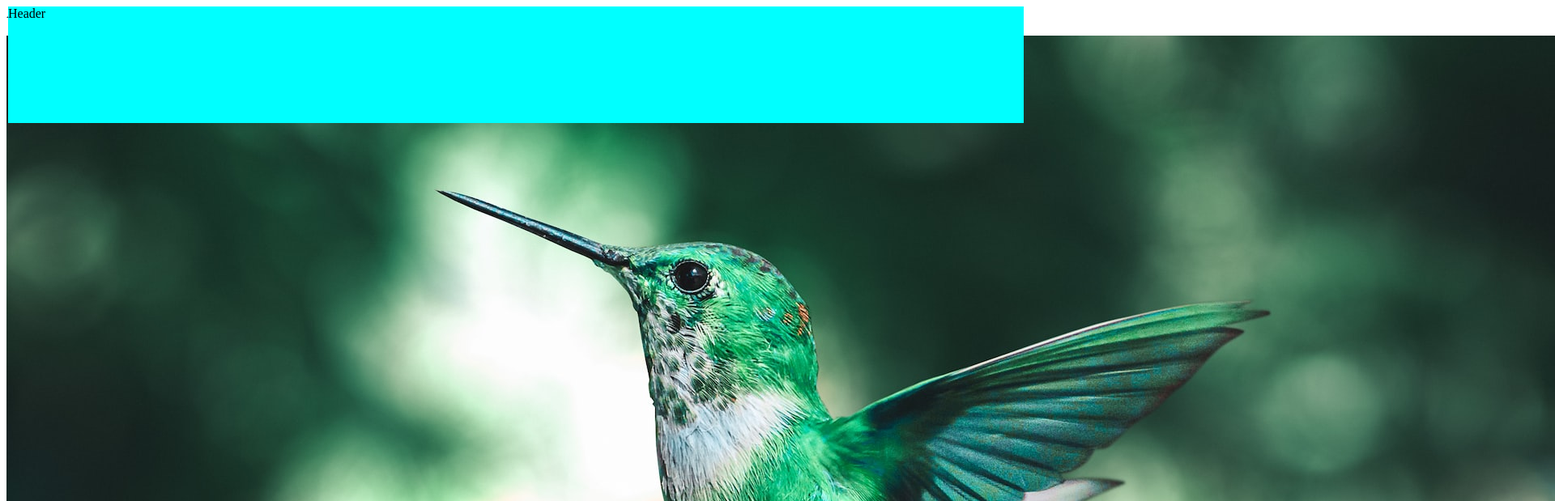
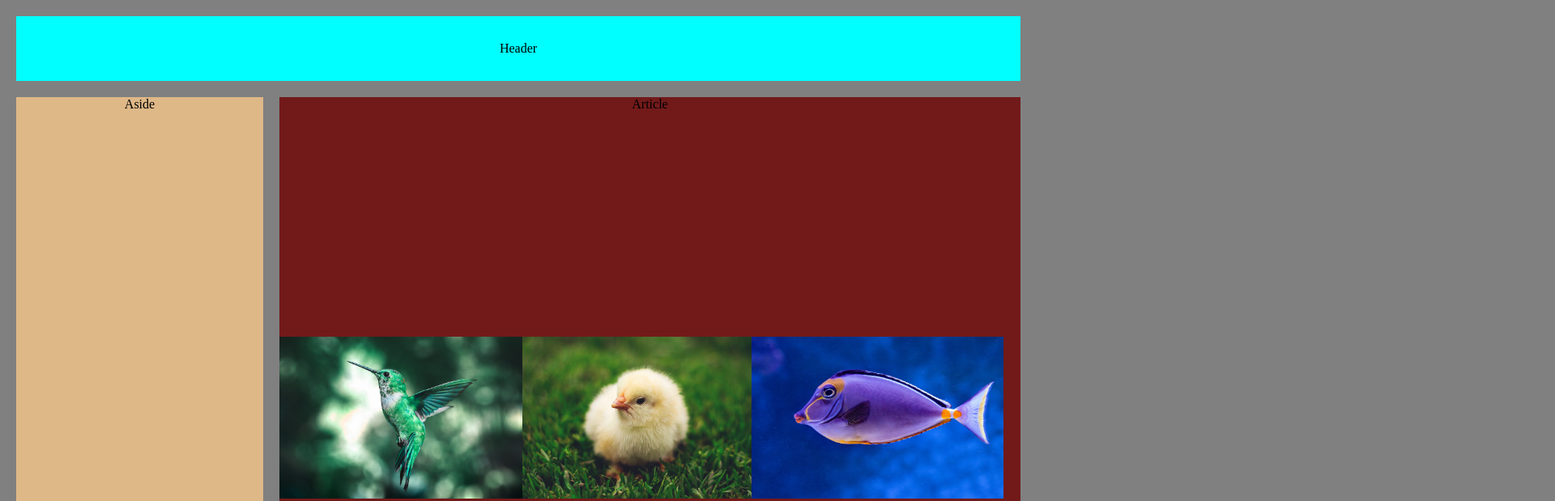
Before and after one commit to acengSI09/prakweb1-rizqirifah, a plain HTML site: page tugas3.html in a window 1280 px wide. Shown: the top 619 px of the page at 81% size, 1920 px wide, since content can reach past the window. Drawn offline with Linux system fonts and the light colour scheme; files that its build step writes are made by us from their sources; files whose address does not match are found by name.

Commit message:
tugas3.css

```diff
--- a/tugas3.css
+++ b/tugas3.css
@@ -1,38 +1,40 @@
-header, footer{
-    background-color:cyan;
-    height: 18vh;
-    width: 98vw;
-    position: fixed;
-    left: 10px;
+body{
+    margin: 0%;
+    padding: 0%;
 }
-#main{
+img {
+    height: 25vh;
+}
+body {
+    background-color: grey;
+    text-align: center;
+}
+header, footer {
+    background-color: aqua;
+    height: 10vh;
+    line-height: 10vh;
+    margin: 20px;
+}
+main {
+    height: 70vh;
+    margin: 0 20px;
     display: flex;
 }
-#main article{
+aside {
+    background-color: burlywood;
     flex: 1;
+    margin-right: 20px;
 }
-
-
-#main aside{
-    background-color: grey;
-    width: 14vw;
-    position: absolute;
-    left: 10px;
-    height: 57vh;
-    margin-top: 130px;
-
-
-}
-
-footer{
-   margin-top: 30px;
-
-}
-article{
+article {
+    background-color: rgb(114, 26, 26);
+    flex: 3;
     text-align: center;
 }
-.gambar{
-    text-align: center;
-    margin-top: 270px;
-
+article .text {
+    height: 37vh;
 }
+.container {
+    display: flex;
+    align-items: flex-end;
+    justify-content: space-around;
+}
```
